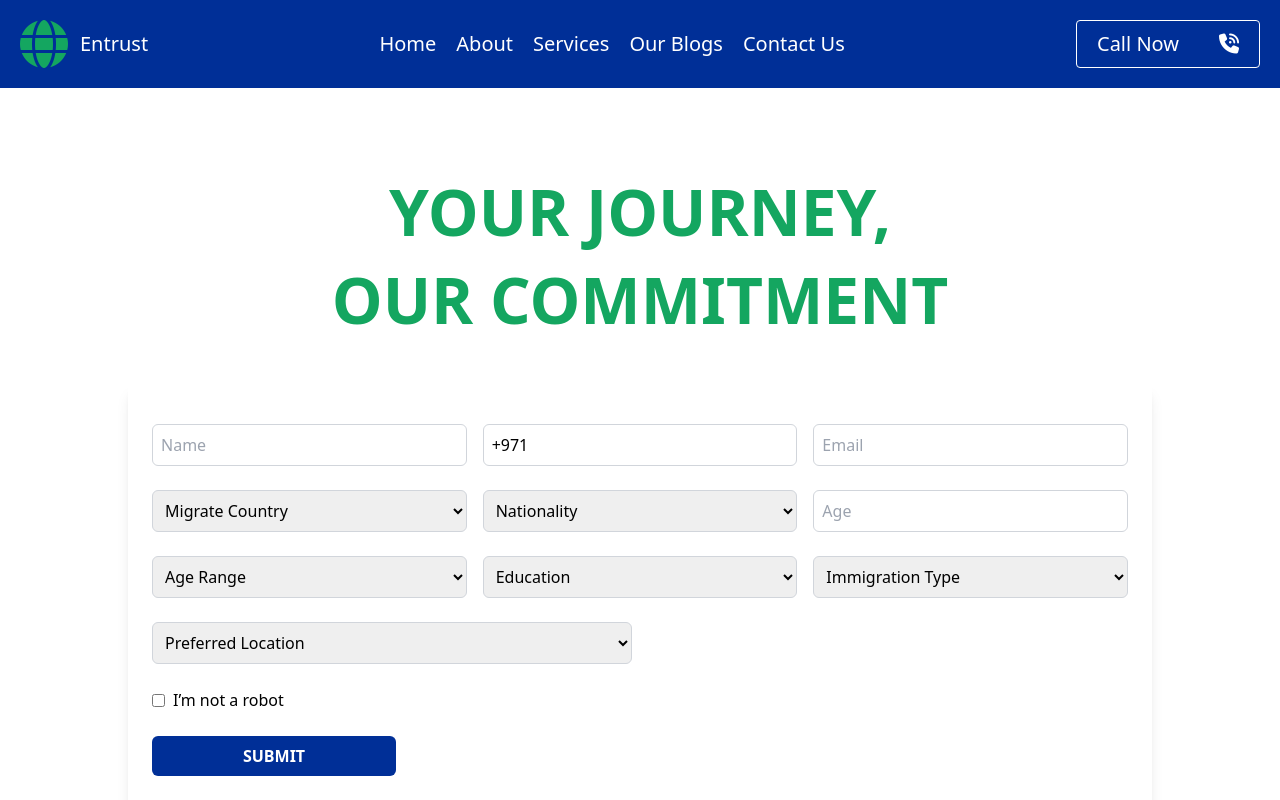
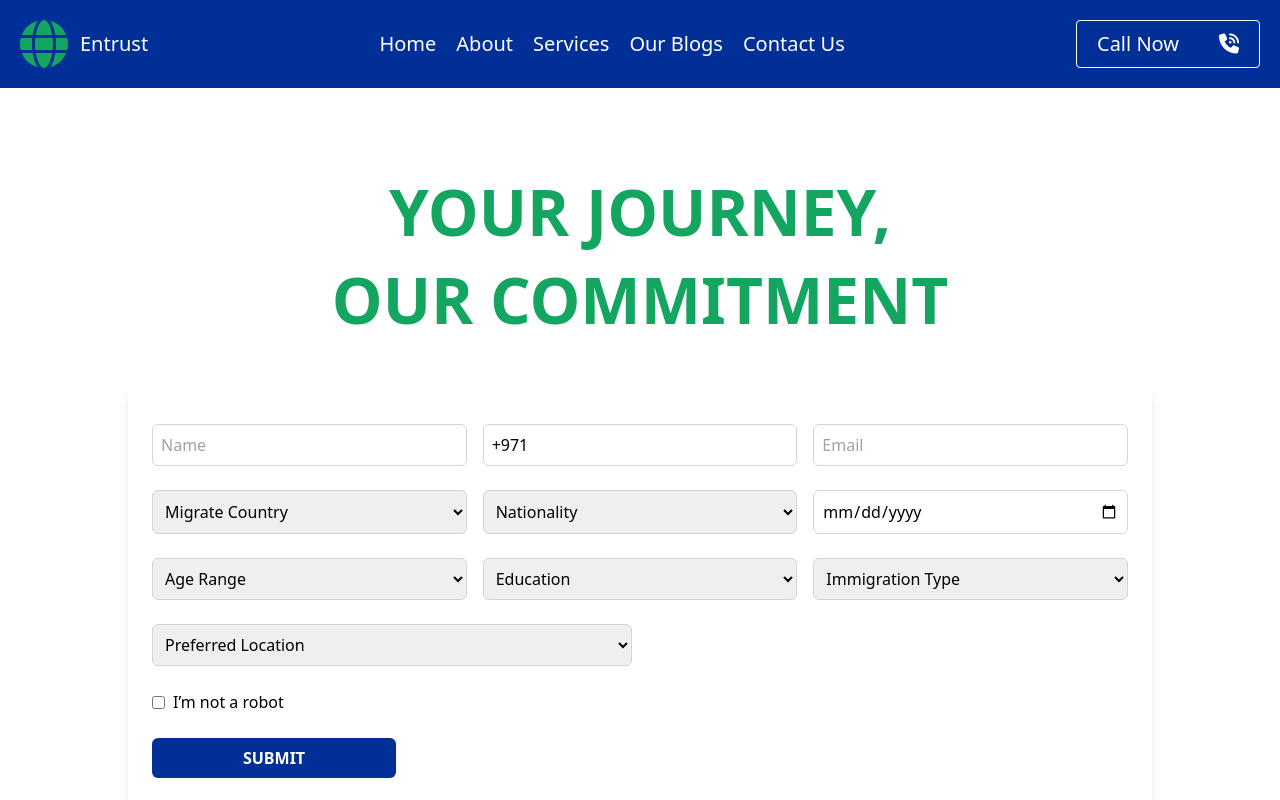
Before and after one commit to haroonmajid/EntrustImmigrationMangagementConusltancy, a React (Create React App) app: page / in a window 1280 px wide. Shown: the top 800 px of the page. Built offline with nearby package versions, Linux system fonts and the light colour scheme.

Commit message:
i add dob

```diff
--- a/src/Components/Contact.jsx
+++ b/src/Components/Contact.jsx
@@ -8,7 +8,7 @@ const Contact = () => {
     email: '',
     migrateCountry: '',
     nationality: '',
-    age: '',
+    dob: '',
     ageRange: '',
     education: '',
     immigrationType: '',
@@ -39,7 +39,7 @@ const Contact = () => {
         email: '',
         migrateCountry: '',
         nationality: '',
-        age: '',
+        dob: '',
         ageRange: '',
         education: '',
         immigrationType: '',
@@ -115,25 +115,11 @@ const Contact = () => {
             <option value="India">India</option>
             <option value="Pakistan">Pakistan</option>
             <option value="USA">USA</option>
-            <option value="Aruba">Aruba</option>
-            <option value="Afghanistan">Afghanistan</option>
-            <option value="Angola">Angola</option>
-            <option value="Anguilla">Anguilla</option>
-            <option value="Åland Islands">Åland Islands</option>
-            <option value="Albania">Albania</option>
-            <option value="Andorra">Andorra</option>
-            <option value="United Arab Emirates">United Arab Emirates</option>
-            <option value="Argentina">Argentina</option>
-            <option value="Armenia">Armenia</option>
-            <option value="American Samoa">American Samoa</option>
-            <option value="Zambia">Zambia</option>
-            <option value="Zimbabwe">Zimbabwe</option>
           </select>
           <input
-            type="number"
-            name="age"
-            placeholder="Age"
-            value={formData.age}
+            type="date"
+            name="dob"
+            value={formData.dob}
             onChange={handleChange}
             required
             className="w-full p-2 border border-gray-300 rounded-md focus:outline-none focus:ring-2 focus:ring-[#002F97]"
```
